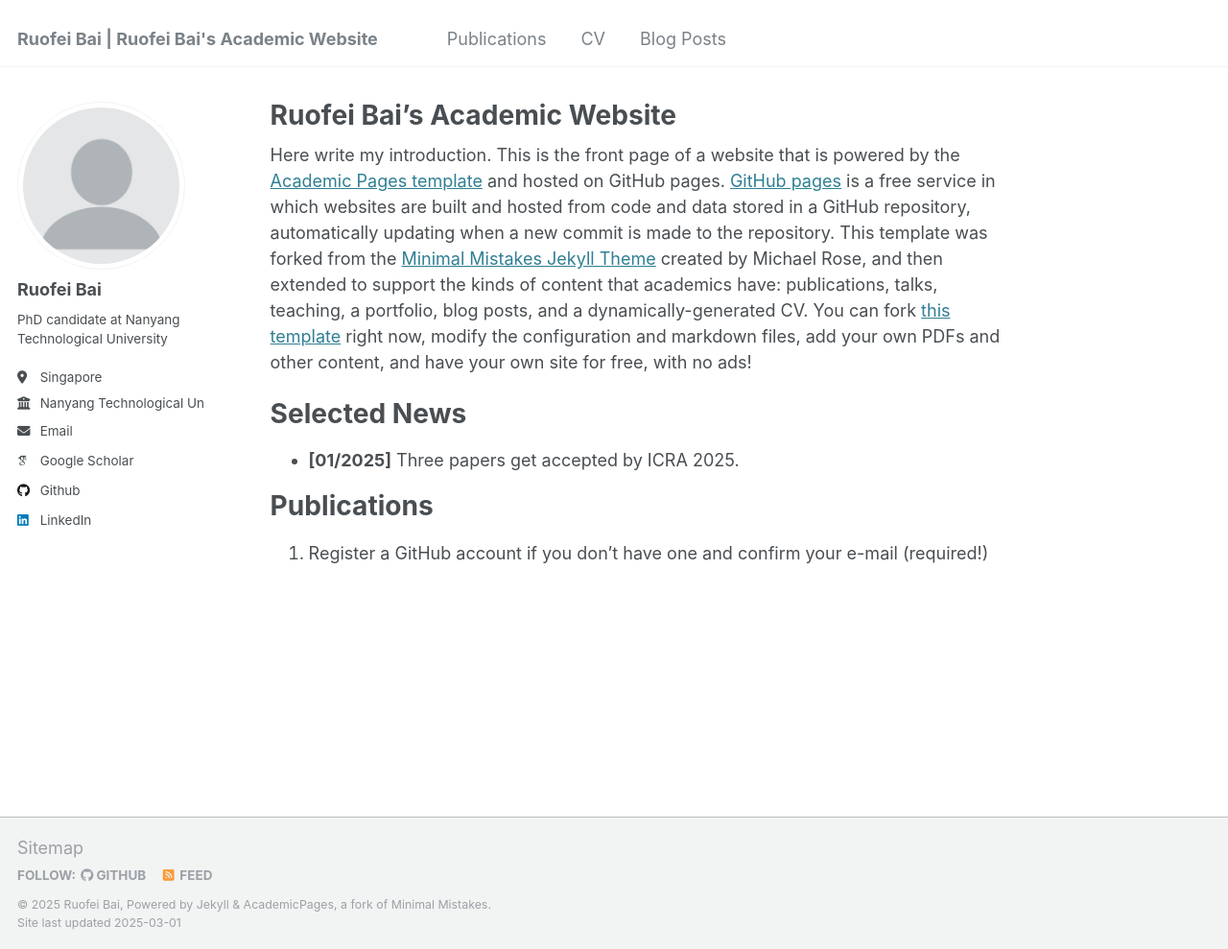
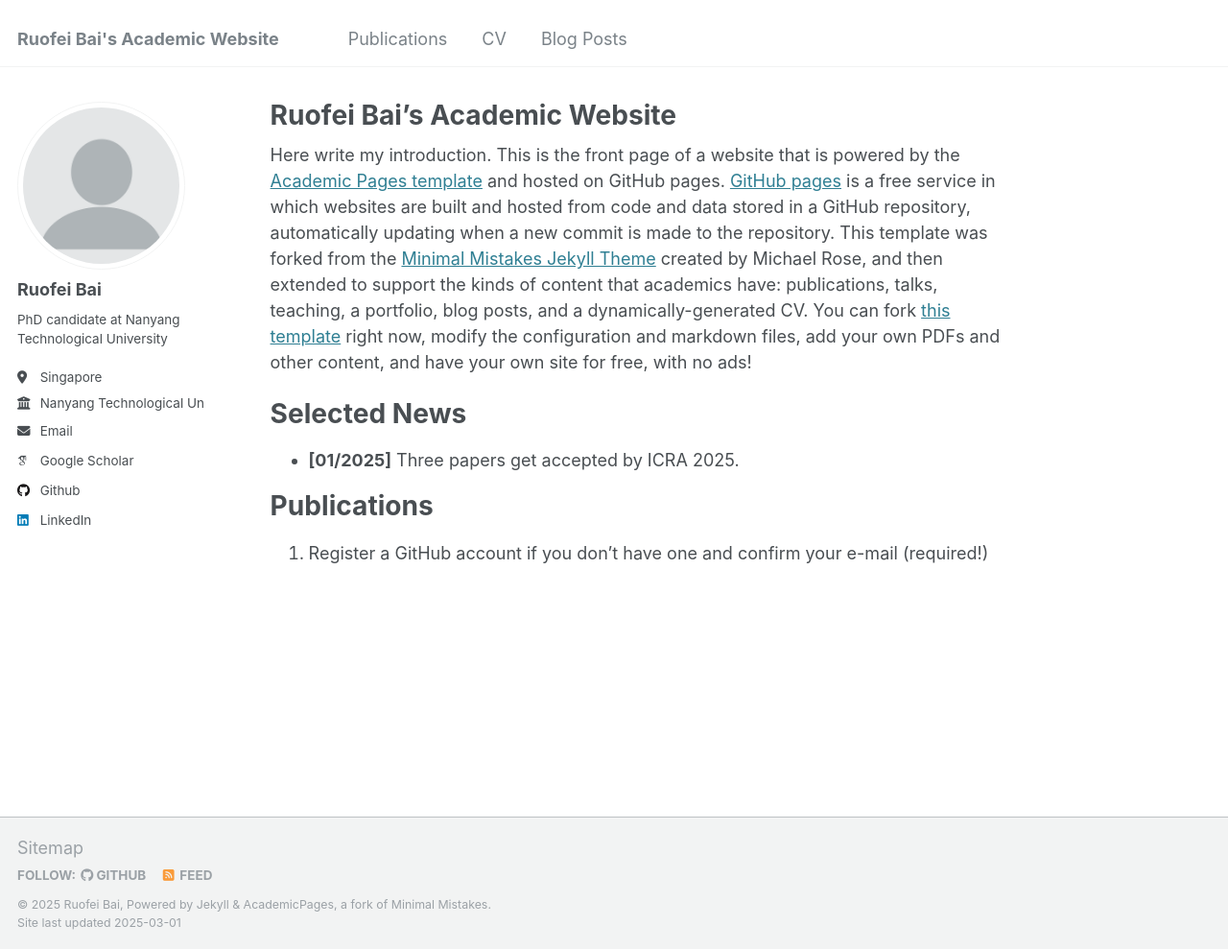
Before and after one commit to bairuofei/bairuofei.github.io, a Jekyll site: the page built from _pages/about.md, in a window 1280 px wide and 989 px high. Shown: the whole window at 96% size. Built offline with Jekyll 4.4.1, drawn with Linux system fonts in a browser that asks for light colours; some web fonts are replaced.

Commit message:
Update _config.yml

```diff
--- a/_config.yml
+++ b/_config.yml
@@ -8,7 +8,7 @@
 
 # Basic Site Settings
 locale                   : "en-US"
-title                    : "Ruofei Bai | Ruofei Bai's Academic Website"
+title                    : "Ruofei Bai's Academic Website"
 title_separator          : "-"
 name                     : &name "Ruofei Bai"
 description              : &description "PhD candidate at Nanyang Technological University"
```
